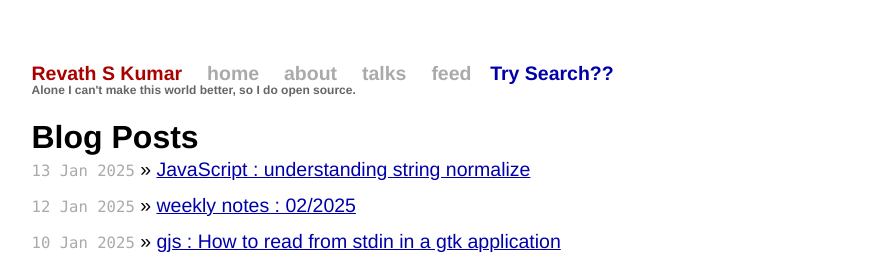
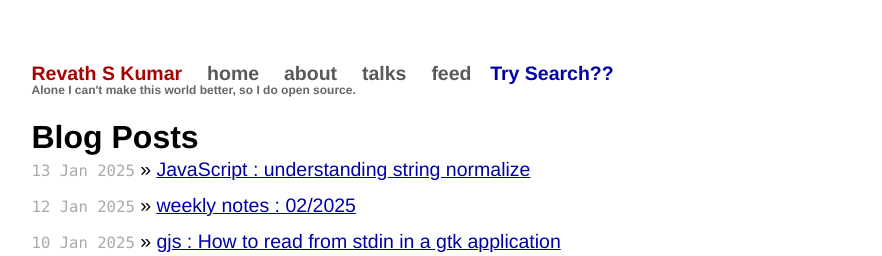
Before and after one commit to revathskumar/blog.revathskumar.com, a Jekyll site: the page built from index.html, in a window 1280 px wide. Shown: the top 256 px of the page, without its empty margins (199-1081 px from the left). Built offline with Jekyll 4.4.1, drawn with Linux system fonts in a browser that asks for light colours; the list of posts is cut into pages by our own code.

Commit message:
fix(accessibility): fix the top bar link contrast for light & dark mode

```diff
--- a/css/main.css
+++ b/css/main.css
@@ -1,5 +1,7 @@
 :root {
   --h-border: #809fff;
+  --header-link-light: #595959;
+  --header-link-dark: #969696;
 }
 
 /*****************************************************************************/
@@ -114,7 +116,7 @@ ul.posts span {
 }
 
 .site .header a.extra {
-  color: #aaa;
+  color: light-dark(var(--header-link-light), var(--header-link-dark));
   margin-left: 1em;
 }
 
@@ -123,7 +125,7 @@ ul.posts span {
 }
 
 .site .meta {
-  color: #aaa;
+  color: light-dark(var(--header-link-light), var(--header-link-dark));
   margin: 1em 0;
   display: flex;
   justify-content: space-between;
```
Also changed, not shown: css/blog.min.css.
